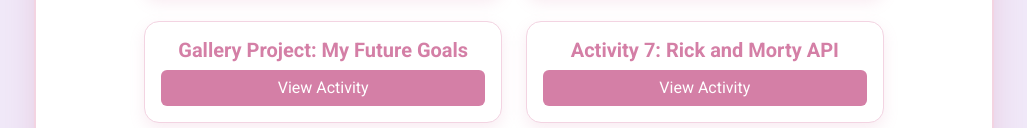
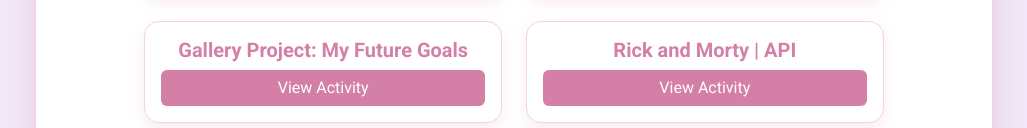
Before and after one commit to malabuyocandream/malabuyocandream.github.io, a plain HTML site: page activities.html in a window 1280 px wide. Shown: the part 451-579 px from the top of the page, without its empty margins (126-1153 px from the left). Drawn offline with nearby package versions, Linux system fonts and the light colour scheme.

Commit message:
Update submodule content

```diff
--- a/activities.html
+++ b/activities.html
@@ -123,7 +123,6 @@
         <h2 class="mb-4 text-center" style="color:#d47fa6;">Activities</h2>
 
         <div class="row g-4 justify-content-center">
-
             <div class="col-md-5 col-sm-12">
                 <div class="card">
                     <div class="card-body text-center">
@@ -157,13 +156,12 @@
             <div class="col-md-5 col-sm-12">
                 <div class="card">
                     <div class="card-body text-center">
-                        <h5 class="card-title">Activity 7: Rick and Morty API</h5>
+                        <h5 class="card-title">Rick and Morty | API</h5>
                         <a href="https://malabuyocandream.github.io/Rick-and-Morty--API/" target="_blank"
                             rel="noopener noreferrer" class="btn btn-primary">View Activity</a>
                     </div>
                 </div>
             </div>
-
         </div>
     </section>
 
```
